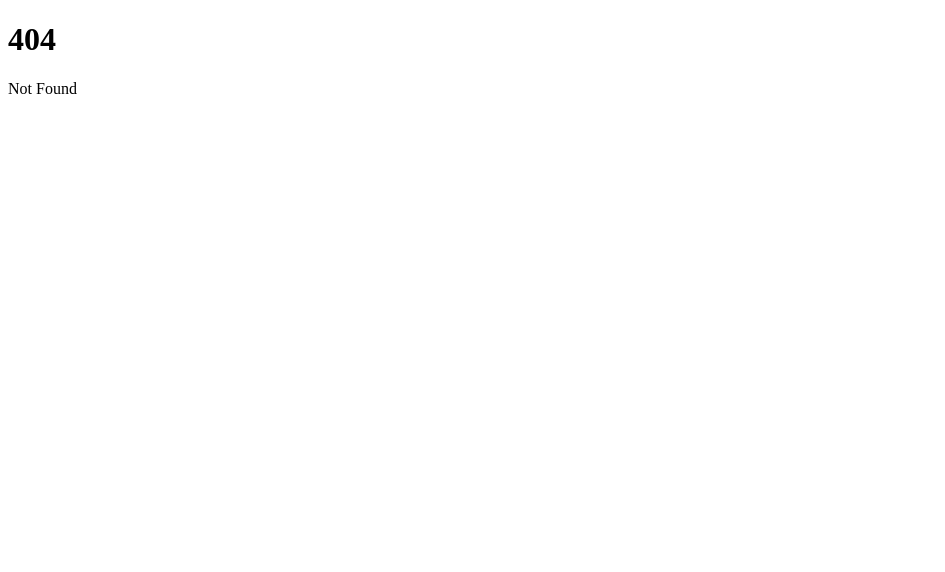
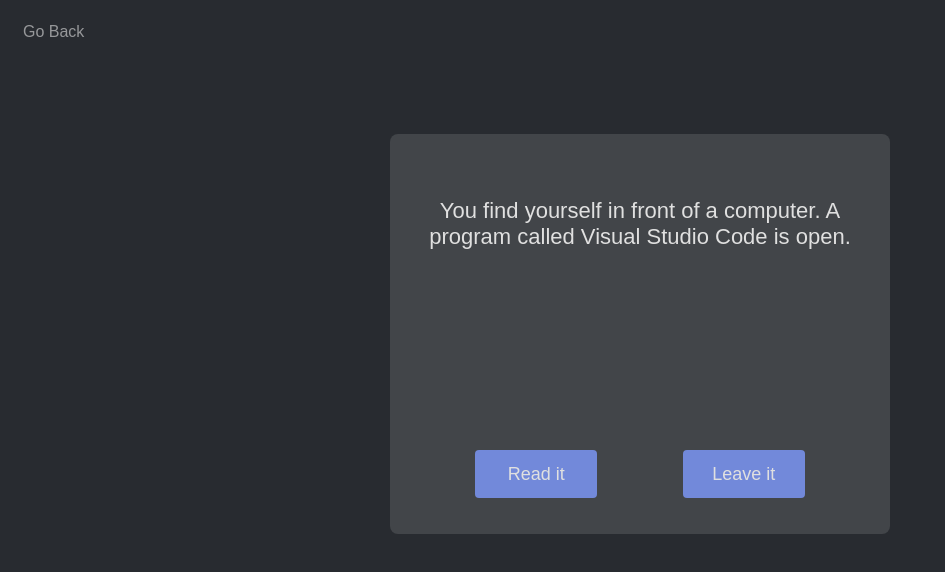
Before and after one commit to NemoEriksson02/NemoEriksson02.github.io, a SvelteKit app: page /telltale in a window 1280 px wide. Before the commit this address had no page. Shown: the top 572 px of the page, without its empty margins (0-945 px from the left). Built offline with nearby package versions, Linux system fonts and the light colour scheme.

Commit message:
Feat: Added story game
Added a story game about centering a div.

```diff
--- /dev/null
+++ b/src/lib/stories.js
@@ -0,0 +1,95 @@
+export let stories = [
+    {
+        id:"1",
+        message: "You find yourself in front of a computer. A program called Visual Studio Code is open.",
+        choices: [
+            {id:"3", text:"Read it"},
+            {id:"2", text:"Leave it"}
+        ]
+    },
+    {
+        id:"2",
+        message: "You close the computer and leave.",
+        choices: [
+            {id:"1", text:"Restart"}
+        ]
+    },
+    {
+        id:"3",
+        message: "The text on the screen says: \"//TODO: Center the div\". You see that you can create one of two types of files. What do you do?",
+        choices: [
+            {id:"4", text: "Make JS file"},
+            {id:"5", text: "Make CSS file"},
+            {id:"2", text: "Give up"}
+        ]
+    },
+    {
+        id:"4",
+        message: "After another two hours of googling you still have not found an answer. Do you continue?",
+        choices: [
+            {id:"6", text:"Continue"},
+            {id:"2", text:"Give up"}
+        ]
+    },
+    {
+        id:"5",
+        message: "You create a CSS file and start thinking of how to center the div. What method do you use?",
+        choices: [
+            {id:"10", text:"Position"},
+            {id:"11", text:"Flexbox"},
+            {id:"12", text:"Margins"}
+        ]
+    },
+    {
+        id:"6",
+        message: "After another two hours of googling you still have not found an answer. Do you continue?",
+        choices: [
+            {id:"4", text:"Continue"},
+            {id:"2", text:"Give up"}
+        ]
+    },
+    {
+        id:"10",
+        message: "You think to use position absolute and the div is now centered, but is it the best way to do it?",
+        choices: [
+            {id:"13", text:"Redo it"},
+            {id:"100", text:"Ctrl + S"},
+            {id:"2", text:"Leave it be"}
+        ]
+    },
+    {
+        id:"11",
+        message: "You use display flex to center the div and It works, you should now be \
+        happy with yourself as you didn't even have to google.",
+        choices: [
+            {id:"13", text:"Redo it"},
+            {id:"100", text:"Ctrl + S"},
+            {id:"2", text:"Leave it be"}
+        ]
+    },
+    {
+        id:"12",
+        message: "You set the margin to 0 auto and the div magically appears in the middle of the browser, but are you sure this is the best way?",
+        choices: [
+            {id:"13", text:"Redo it"},
+            {id:"100", text:"Ctrl + S"},
+            {id:"2", text:"Leave it be"}
+        ]
+    },
+    {
+        id:"13",
+        message: "You reverse your changes and think again about which method you should use to center the div.",
+        choices: [
+            {id:"10", text:"Position"},
+            {id:"11", text:"Flexbox"},
+            {id:"12", text:"Margins"}
+        ]
+    },
+    {
+        id:"100",
+        message: "You successfully centered a div without googling. Well done.",
+        choices: [
+            {id:"1", text:"Replay"}
+        ]
+    }
+]
--- /dev/null
+++ b/src/routes/telltale/+page.svelte
@@ -0,0 +1,122 @@
+<script>
+import { stories } from "$lib/stories";
+import { fly } from "svelte/transition";
+
+let storyId = 1;
+$: story = stories.find((story) => story.id == storyId);
+</script>
+
+<a href="/#projects" class="goBack">Go Back</a>
+<div class="background"></div>
+<main>
+  <div class="grid">
+    {#key storyId}
+    <div class="choiceBox" in:fly|local={{ y: -800, x:100,  duration: 600 }} out:fly|local={{ y:120, x: -1000, duration: 850}}>
+        {#if story}
+          <p>{story.message}</p>
+          <div class="row">
+            {#each story.choices as choice}
+              <button on:click={()=>{storyId=choice.id;}}>{choice.text}</button>
+            {/each}
+          </div>
+        {/if}
+      </div>
+    {/key}
+  </div>
+</main>
+
+<style>
+.background{
+  z-index: -1;
+  background: #282b30;
+  width: 100vw;
+  height: 100vh;
+  position: absolute;
+  left: 0;
+  top: 0;
+}
+*{
+  font-family: Arial, Helvetica, sans-serif;
+  caret-color: transparent;
+}
+*:hover{
+  cursor: default;
+}
+*::selection{
+  background: transparent;
+}
+
+.choiceBox {
+  grid-column-start: 1;
+  grid-column-end: 2;
+  grid-row-start: 1;
+  grid-row-end: 2;
+  height: 400px;
+  width: 500px;
+  background: #424549;
+  border-radius: 8px;
+}
+
+.choiceBox button{
+  border: none;
+  outline: none;
+  height: 48px;
+  min-width: 122px;
+  width: fit-content;
+  padding: 0 2px;
+  font-size: 18px;
+  background: #7289da;
+  color: #e0e0e0;
+  font-weight: 500;
+  border-radius: 4px;
+  position: relative;
+  bottom: 0;
+}
+
+.choiceBox button:hover{
+  cursor: pointer;
+}
+
+.choiceBox p{
+  text-align: center;
+  margin: 64px auto 0 auto;
+  color: #e0e0e0;
+  font-size: 22px;
+  max-width: 85%;
+  height: 200px;
+}
+
+.grid {
+  margin: 10%;
+  display: grid;
+  align-items: center;
+  place-items: center;
+  justify-content: center;
+}
+
+.row {
+  display: flex;
+  flex-direction: row;
+  justify-content: space-evenly;
+  height: 100px;
+  align-items:flex-end;
+}
+
+main {
+  max-width: 100%;
+  overflow-x: hidden;
+}
+
+.goBack{
+  position: absolute;
+  margin: 15px;
+  color: #e0e0e0;
+  opacity: .6;
+  text-decoration: none;
+  transition: .2s all;
+}
+.goBack:hover{
+  opacity: 1;
+}
+
+</style>
```
Also changed, not shown: src/routes/+page.svelte (+24 -16 lines), 41 other files (tests, documents, lock files or other folders).
